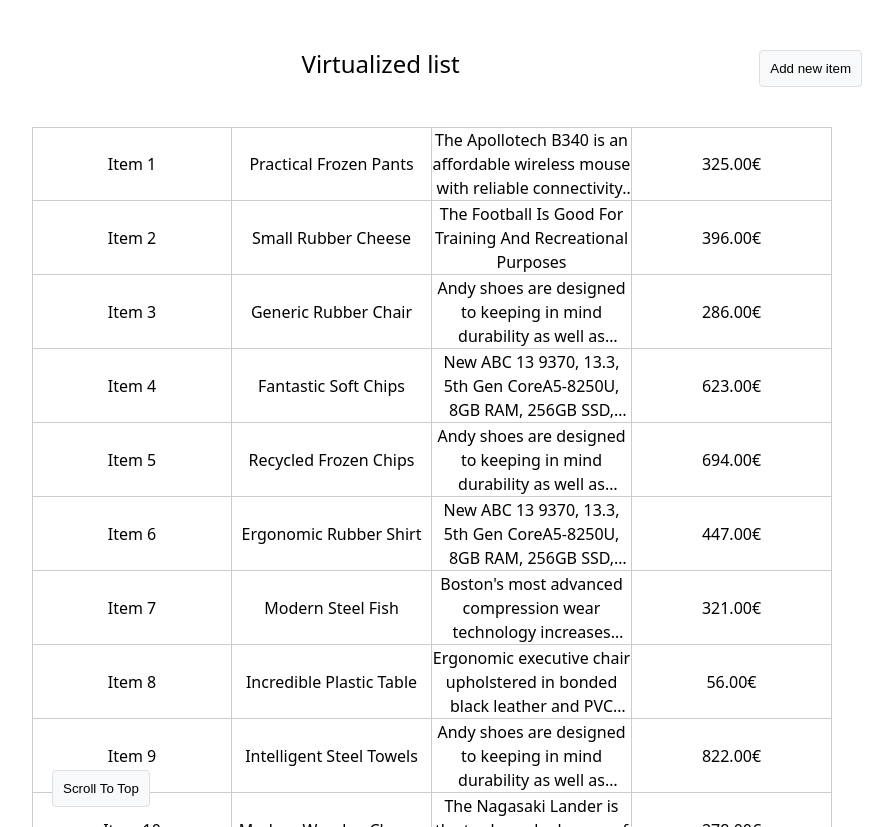
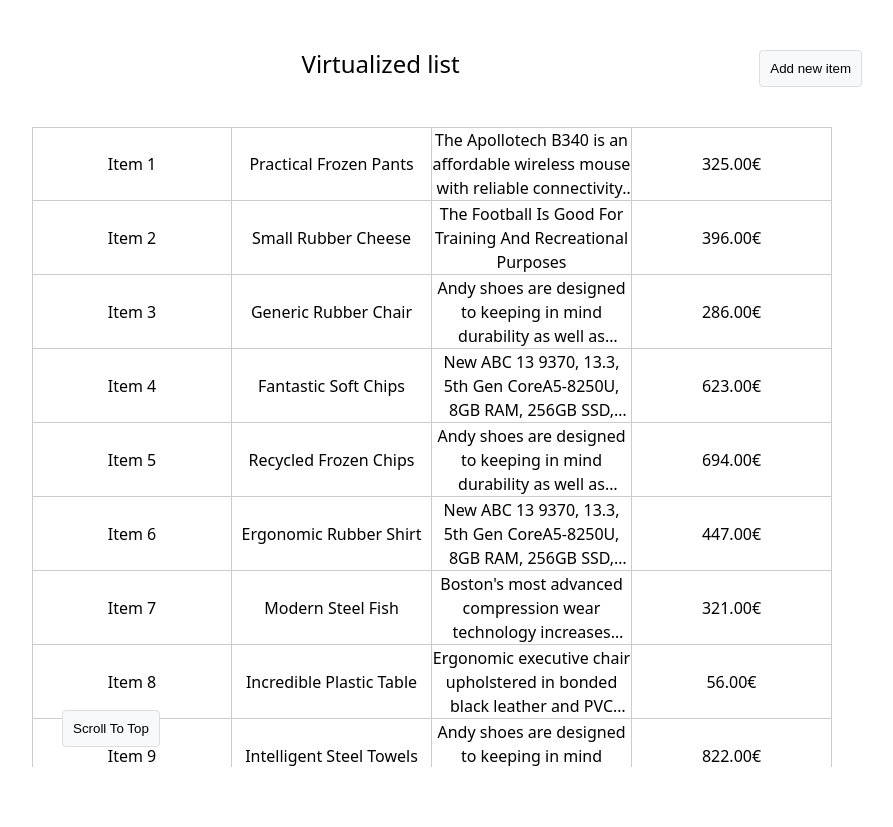
Before and after one commit to panoskouff/react-virtualized-list, a Next.js app: page / in a window 1280 px wide. Shown: the whole page, without its empty margins (198-1091 px from the left). After the commit the page ends 800 px from the top, so only its background shows below. Built offline with nearby package versions, Linux system fonts and the light colour scheme.

Commit message:
fix scroll to top button placement

```diff
--- a/src/components/VirtualizedGrid/VirtualizedGrid.module.scss
+++ b/src/components/VirtualizedGrid/VirtualizedGrid.module.scss
@@ -6,8 +6,6 @@
 .scrollContainer {
   position: relative;
   overflow: auto;
-  width: 100%;
-  height: 1000px;
   max-height: calc(100vh - 160px);
   max-height: calc(100dvh - 160px);
 }
@@ -15,6 +13,6 @@
 .scrollToTopButton {
   position: absolute;
   bottom: 20px;
-  left: 20px;
+  left: 30px;
   z-index: 1;
 }
--- a/src/components/VirtualizedGrid/VirtualizedGrid.tsx
+++ b/src/components/VirtualizedGrid/VirtualizedGrid.tsx
@@ -18,7 +18,11 @@ export const VirtualizedGrid: React.FC<Props> = ({
   expandedScrollContainerStyle,
 }) => (
   <div className={styles.container}>
-    <div ref={scrollContainerRef} style={scrollContainerStyle}>
+    <div
+      className={styles.scrollContainer}
+      ref={scrollContainerRef}
+      style={scrollContainerStyle}
+    >
       <div style={expandedScrollContainerStyle}>{GridRows}</div>
     </div>
     <Button className={styles.scrollToTopButton} onClick={handleScrollToTop}>
--- a/src/components/VirtualizedGrid/hooks/useContainerStyles.ts
+++ b/src/components/VirtualizedGrid/hooks/useContainerStyles.ts
@@ -24,7 +24,6 @@ export const useContainerStyles = ({
       scrollContainerStyle: {
         width: gridWidth,
         height: gridHeight,
-        overflow: 'auto',
       },
       expandedScrollContainerStyle: {
         width: dataRows[0] ? dataRows[0].data.length * cellWidth : 0,
```
